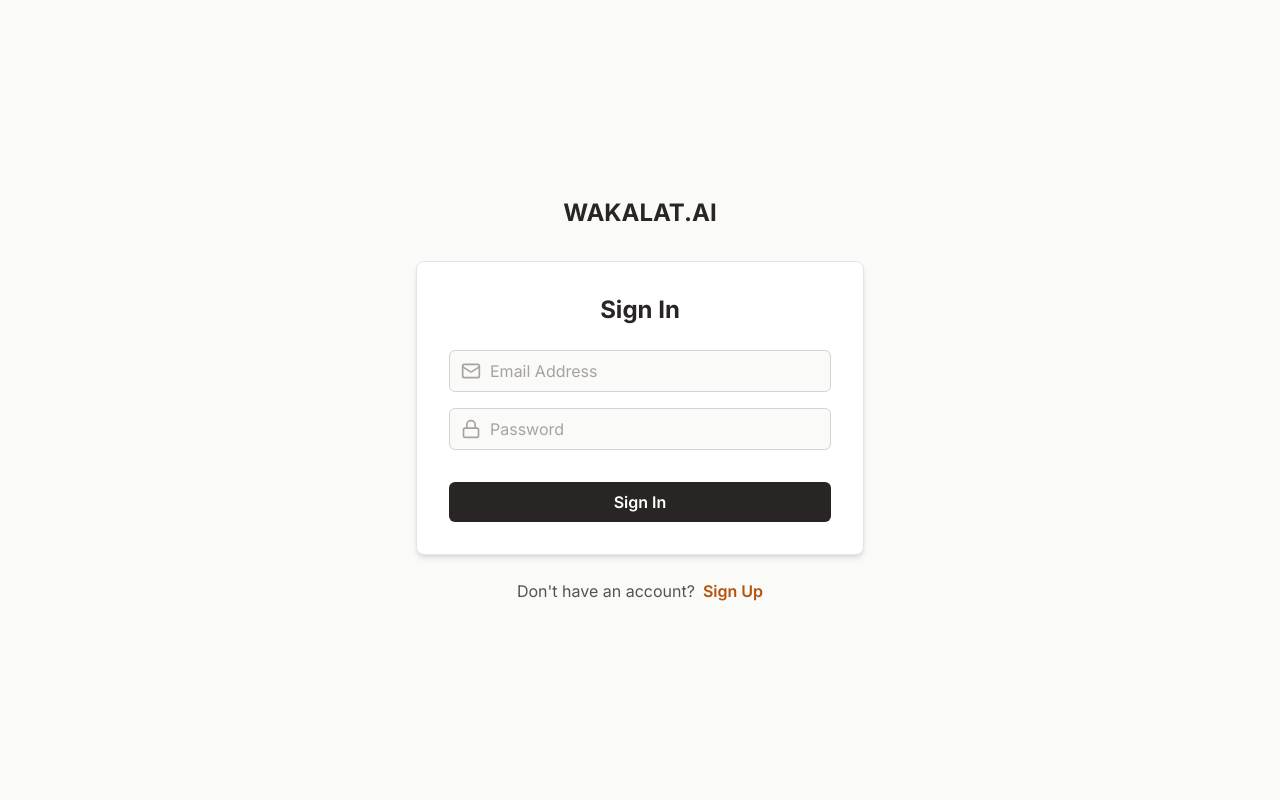
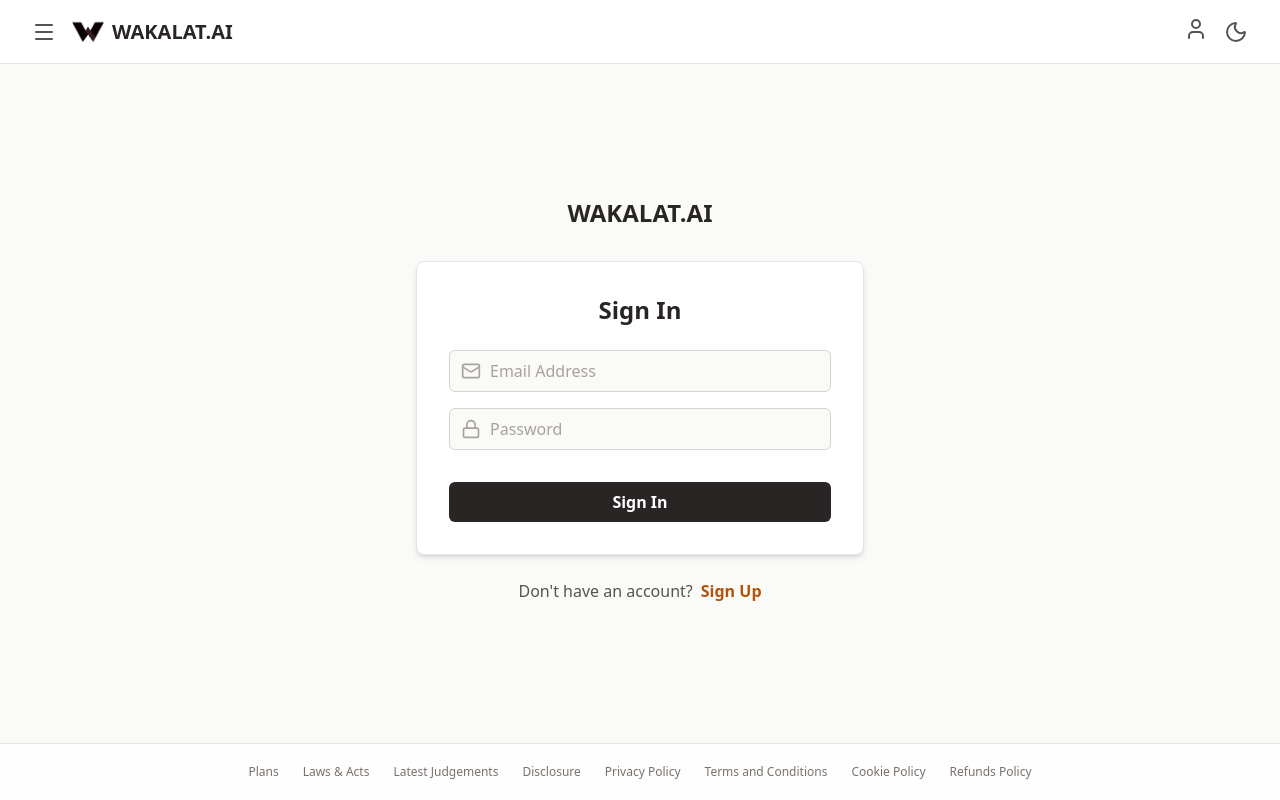
Before and after one commit to sufiyansayyed19/Wakalat_AI_frontend, a Next.js app: page /auth in a window 1280 px wide. Built offline with nearby package versions, Linux system fonts and the light colour scheme.

Commit message:
api auth added

```diff
--- /dev/null
+++ b/src/app/api/auth/[...nextauth]/route.ts
@@ -0,0 +1,30 @@
+import NextAuth from "next-auth";
+import GoogleProvider from "next-auth/providers/google";
+
+const handler = NextAuth({
+  providers: [
+    GoogleProvider({
+      clientId: process.env.GOOGLE_CLIENT_ID || "",
+      clientSecret: process.env.GOOGLE_CLIENT_SECRET || "",
+    }),
+  ],
+  pages: {
+    signIn: '/auth',
+  },
+  callbacks: {
+    async session({ session, token }) {
+      return session;
+    },
+    async jwt({ token, user, account }) {
+      if (account && user) {
+        return {
+          ...token,
+          accessToken: account.access_token,
+        };
+      }
+      return token;
+    },
+  },
+});
+
+export { handler as GET, handler as POST };
--- a/src/app/layout.tsx
+++ b/src/app/layout.tsx
@@ -1,30 +1,66 @@
+'use client'; // This must be a client component to use hooks
+
 import type { Metadata } from "next";
 import { Inter } from "next/font/google";
 import "./globals.css";
-import { ThemeProvider } from "../components/ThemeProvider"; // Import our new provider
+import { ThemeProvider } from "../components/ThemeProvider";
+import Header from "@/components/Header";
+import Footer from "@/components/Footer";
+
+// --- Import the necessary components for the global sidebar ---
+import Sidebar from "@/components/Sidebar";
+import { useSidebarStore } from "@/store/sidebarStore";
+import { AnimatePresence, motion } from "framer-motion";
 
 const inter = Inter({ subsets: ["latin"] });
 
-export const metadata: Metadata = {
-  title: "WAKALAT-AI",
-  description: "AI-powered legal assistance for the Indian Legal System",
-};
+// Note: Metadata export is not supported in Client Components.
+// We will manage the title in the RootLayout component directly.
 
 export default function RootLayout({
   children,
 }: Readonly<{
   children: React.ReactNode;
 }>) {
+  // Get sidebar state here, in the global layout
+  const { isOpen, close } = useSidebarStore();
+
+  // Set the document title
+  if (typeof window !== 'undefined') {
+    document.title = "WAKALAT-AI";
+  }
+
   return (
     <html lang="en" suppressHydrationWarning>
       <body className={inter.className}>
-        {/* Wrap the children with the ThemeProvider */}
-        <ThemeProvider
-          attribute="class"
-          defaultTheme="system"
-          enableSystem
-        >
-          {children}
+        <ThemeProvider attribute="class" defaultTheme="system" enableSystem>
+          <div className="flex flex-col min-h-screen bg-stone-50 dark:bg-zinc-900 text-stone-800 dark:text-stone-300 font-sans">
+            <Header />
+
+            {/* --- GLOBAL SIDEBAR LOGIC --- */}
+            {/* This now lives in the root layout and will work on every page */}
+            <AnimatePresence>
+              {isOpen && (
+                <>
+                  <Sidebar key="sidebar" />
+                  <motion.div
+                    key="overlay"
+                    initial={{ opacity: 0 }}
+                    animate={{ opacity: 1 }}
+                    exit={{ opacity: 0 }}
+                    onClick={close}
+                    className="fixed inset-0 bg-black/50 z-40"
+                    aria-hidden="true"
+                  />
+                </>
+              )}
+            </AnimatePresence>
+
+            {/* The page content (e.g., Home or ChatPage) is rendered here */}
+            {children}
+
+            <Footer />
+          </div>
         </ThemeProvider>
       </body>
     </html>
```
